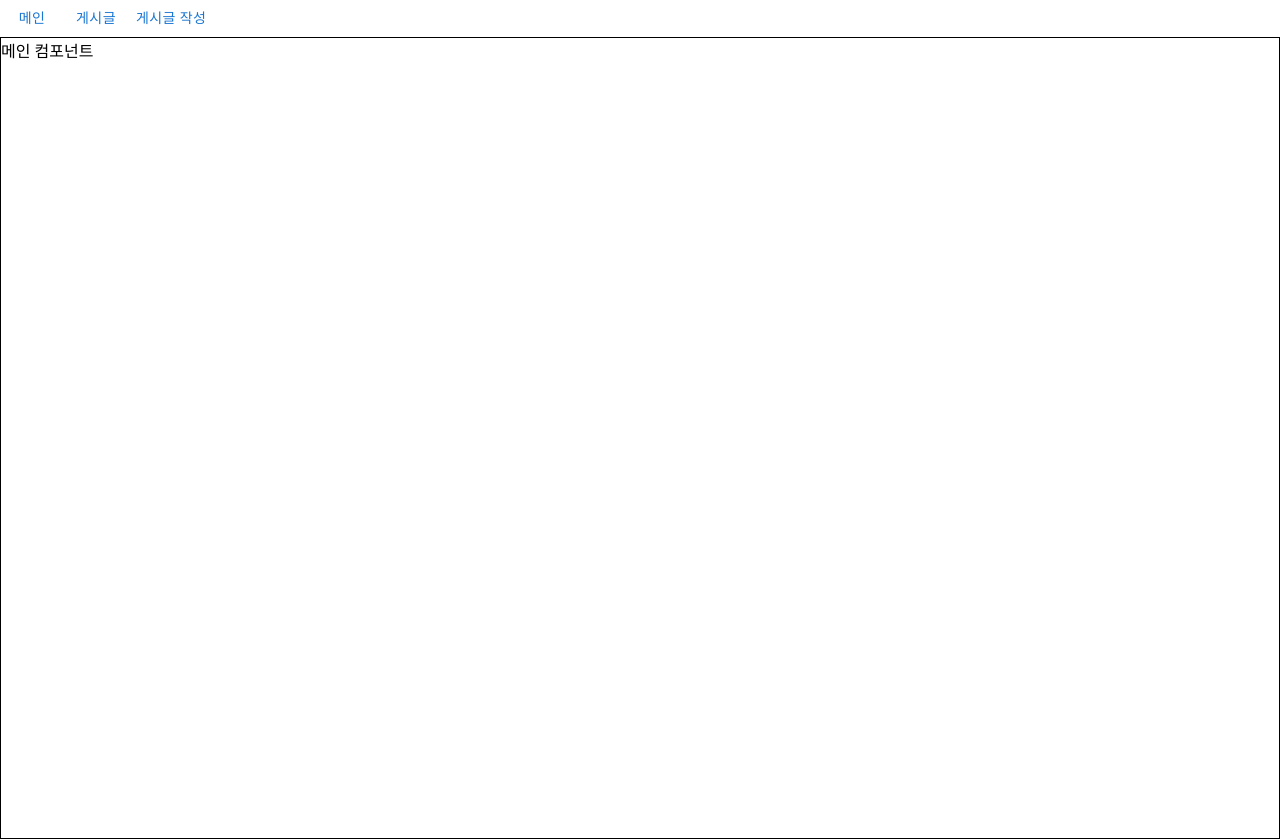
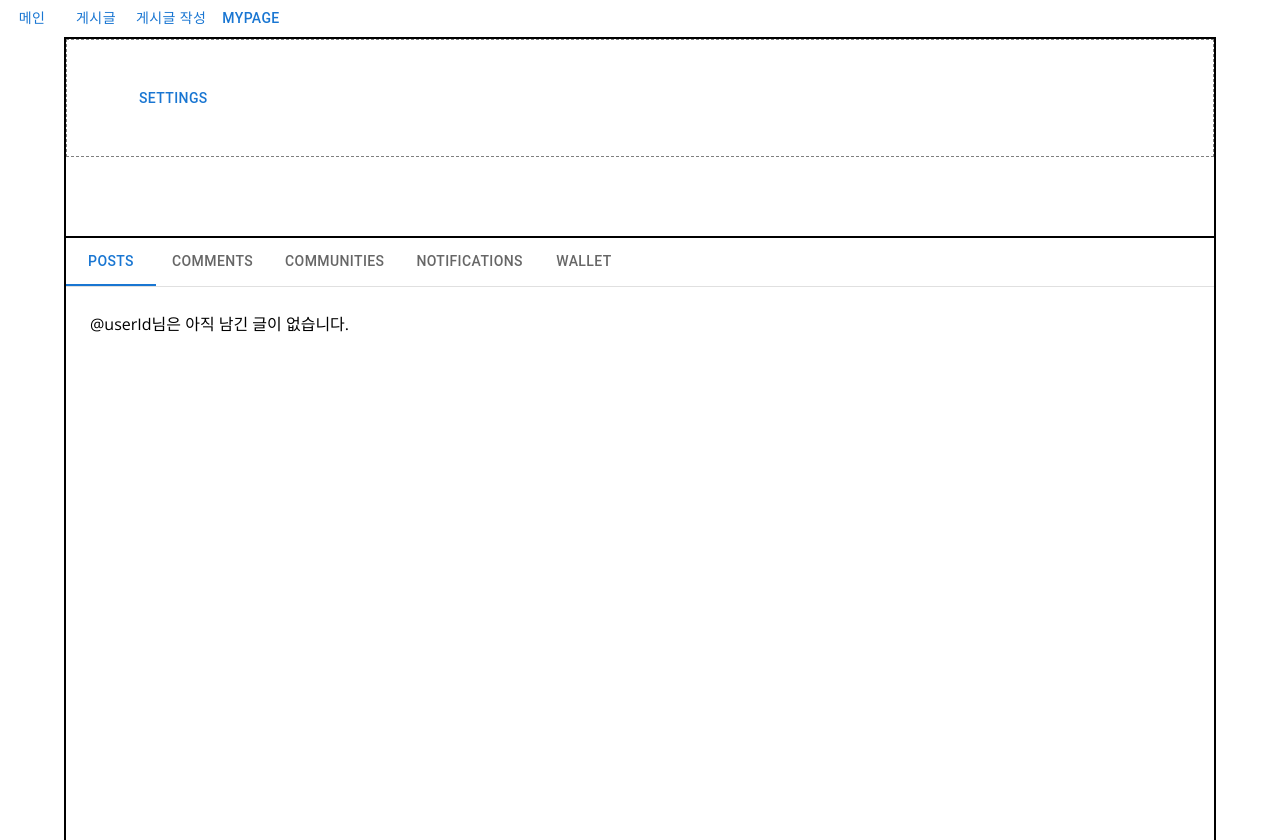
Before and after one commit to codestates/beb-03-second-wantit, a React (Create React App) app in the folder client/: page /mypage in a window 1280 px wide. Shown: the top 840 px of the page. Built offline with nearby package versions, Linux system fonts and the light colour scheme; no server answers.

Commit message:
Add Mypage

```diff
--- a/client/package.json
+++ b/client/package.json
@@ -6,6 +6,7 @@
 		"@emotion/react": "^11.9.0",
 		"@emotion/styled": "^11.8.1",
 		"@mui/icons-material": "^5.6.2",
+		"@mui/lab": "^5.0.0-alpha.79",
 		"@mui/material": "^5.6.2",
 		"@testing-library/jest-dom": "^5.16.4",
 		"@testing-library/react": "^13.1.1",
--- a/client/src/App.jsx
+++ b/client/src/App.jsx
@@ -2,6 +2,7 @@ import Posts from "./pages/Posts";
 import Post from "./pages/Post";
 import Main from "./pages/Main";
 import PostForm from "./pages/PostForm";
+import Mypage from "./pages/Mypage";
 import Header from "./pages/components/Header";
 import { Stack } from "@mui/material";
 import { Route, Routes } from "react-router-dom";
@@ -20,6 +21,8 @@ function App() {
 				<Route path="/post/:id" element={<Post />} />
 
 				<Route path="/posts/form" element={<PostForm />} />
+
+				<Route path="/mypage" element={<Mypage />} />
 			</Routes>
 		</>
 	);
--- a/client/src/pages/Main.jsx
+++ b/client/src/pages/Main.jsx
@@ -2,7 +2,7 @@ import React from "react";
 import { Stack } from "@mui/material";
 
 const Main = () => {
-  return <Stack sx={{ height: "100vh", border: 1 }}>메인 컴포넌트</Stack>;
+	return <Stack sx={{ height: "120vh", border: 1 }}>메인 컴포넌트</Stack>;
 };
 
 export default Main;
--- a/client/src/pages/Mypage.jsx
+++ b/client/src/pages/Mypage.jsx
@@ -0,0 +1,73 @@
+import * as React from "react";
+import { useState, useEffect } from "react";
+import { Stack, Container, Box, Button, Tab, Link } from "@mui/material";
+import { TabContext, TabList, TabPanel } from "@mui/lab";
+
+import Post from "./Post";
+import Profile from "./components/Profile";
+import SendToken from "./components/SendToken";
+import PostItem from "./components/PostItem";
+import Comments from "./components/Comments";
+import axios from "axios";
+
+function Mypage() {
+	const [isPost, setPost] = useState(undefined);
+	const [isComment, setComment] = useState(undefined);
+	const [value, setValue] = React.useState("1"); //tab 관련
+
+	const handleChange = (event, newValue) => {
+		setValue(newValue);
+	};
+
+	return (
+		<Container>
+			<Stack sx={{ border: 1, height: "124vh" }}>
+				<Stack sx={{ border: 1, height: "20%", spacing: "10" }}>
+					{/* <Box component="span" sx={{ p: 1, border: "1px dashed grey" }}>
+					<Link sx={{ p: 1, border: "1px dashed" }}>edit Profile</Link>
+					</Box> */}
+					<Box component="span" sx={{ p: 5, border: "1px dashed grey" }}>
+						<Profile />
+					</Box>
+				</Stack>
+
+				<Stack sx={{ border: 1, height: "80%", spacing: "10" }}>
+					{/* </Box> */}
+					<TabContext value={value}>
+						<Box sx={{ borderBottom: 1, borderColor: "divider" }}>
+							<TabList
+								onChange={handleChange}
+								aria-label="lab API tabs example"
+							>
+								<Tab label="Posts" value="1" />
+								<Tab label="Comments" value="2" />
+								<Tab label="Communities" value="3" />
+								<Tab label="Notifications" value="4" />
+								<Tab label="Wallet" value="5" />
+							</TabList>
+						</Box>
+						<TabPanel value="1">
+							{isPost ? <Post /> : "@userId님은 아직 남긴 글이 없습니다."}
+						</TabPanel>
+						<TabPanel value="2">
+							{isComment ? (
+								<Comments />
+							) : (
+								"@userId님은 아직 남긴 글이 없습니다."
+							)}
+						</TabPanel>
+						<TabPanel value="3">
+							@userId님은 아직 가입한 커뮤니티가 없습니다.
+						</TabPanel>
+						<TabPanel value="4">확인하지 않은 알림이 없습니다.</TabPanel>
+						<TabPanel value="5">
+							<SendToken />
+						</TabPanel>
+					</TabContext>
+				</Stack>
+			</Stack>
+		</Container>
+	);
+}
+
+export default Mypage;
--- a/client/src/pages/components/Header.jsx
+++ b/client/src/pages/components/Header.jsx
@@ -15,6 +15,10 @@ const Header = () => {
 			<Link to="/posts/form">
 				<Button>게시글 작성</Button>
 			</Link>
+
+			<Button component={Link} to="/mypage">
+				Mypage
+			</Button>
 		</div>
 	);
 };
--- a/client/src/pages/components/Profile.jsx
+++ b/client/src/pages/components/Profile.jsx
@@ -0,0 +1,30 @@
+import * as React from "react";
+import { useState, useEffect } from "react";
+import { Stack, Container, Box, Button, TextField } from "@mui/material";
+import axios from "axios";
+
+function Profile() {
+	const [userInfo, setUserInfo] = useState(undefined);
+	const [userId, setUserId] = useState(undefined);
+
+	useEffect(() => {
+		const url = `http://localhost:4000/users/findById?user_id=kimcoding`;
+		console.log("useEffect");
+		axios
+			.get(url)
+			.then((payload) => {
+				setUserInfo(payload.data.userInfo);
+				console.log(payload.data.userInfo);
+			})
+			.catch((e) => console.error(e));
+	}, []);
+	function settings() {}
+	return (
+		<Container>
+			<Stack></Stack>
+			<Button onClick={settings}>settings</Button>
+		</Container>
+	);
+}
+
+export default Profile;
--- a/client/src/pages/components/SendToken.jsx
+++ b/client/src/pages/components/SendToken.jsx
@@ -0,0 +1,16 @@
+import * as React from "react";
+import { useState, useEffect } from "react";
+import { Stack, Container, Box, Button } from "@mui/material";
+import axios from "axios";
+
+function SendToken() {
+	const [userInfo, setUserInfo] = useState(undefined);
+
+	return (
+		<Container>
+			<Stack>Wallet</Stack>
+		</Container>
+	);
+}
+
+export default SendToken;
```
Lines whose indentation alone changed are shown as unchanged.
